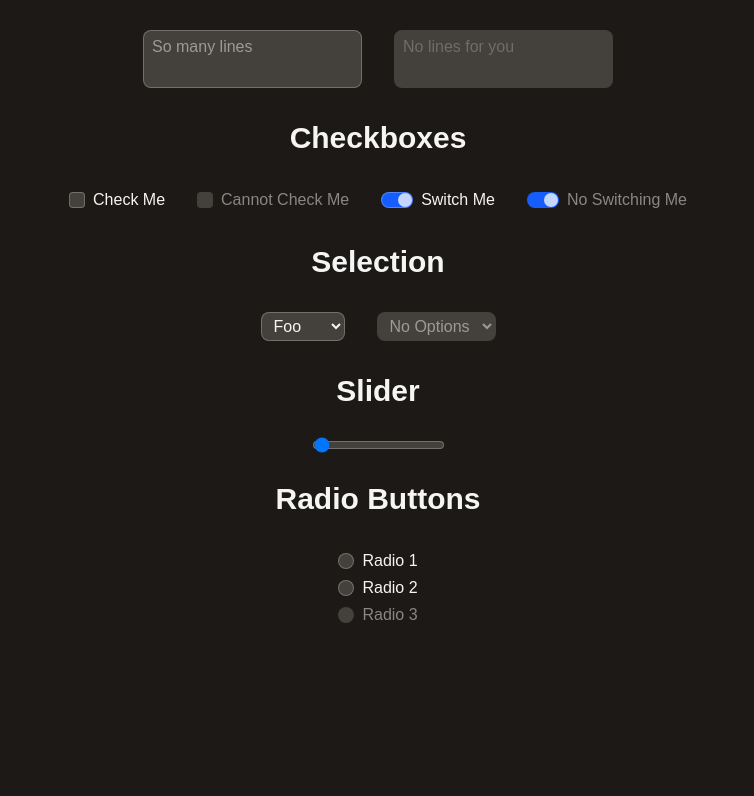
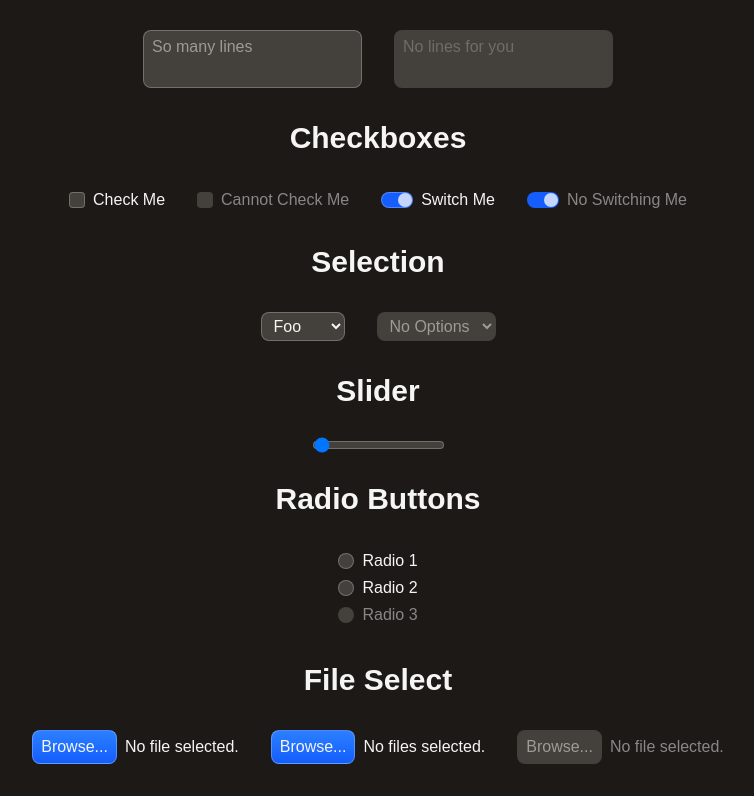
Before and after one commit to josssch/mock-ui, a SvelteKit app: page / in a window 1280 px wide. Shown: the part 270-1066 px from the top of the page, without its empty margins (262-1016 px from the left). Before the commit the page ends 932 px from the top, so only its background shows below. Built offline with nearby package versions, Linux system fonts and the light colour scheme; a web font is replaced by a local one.

Commit message:
feat: add `MockFileSelect`

```diff
--- /dev/null
+++ b/src/lib/MockFileSelect.svelte
@@ -0,0 +1,69 @@
+<script
+    lang="ts"
+    module
+>
+    import type { HTMLInputAttributes } from 'svelte/elements'
+    import type { ComponentLabelProp } from './types/component-prop-types.js'
+
+    import cn from './utils/class-merge.js'
+
+    export interface MockFileProps
+        extends HTMLInputAttributes,
+            ComponentLabelProp {
+        files?: FileList | null
+    }
+</script>
+
+<script lang="ts">
+    import MockButton from './MockButton.svelte'
+
+    let {
+        label,
+        children,
+        files = $bindable(),
+        multiple = false,
+        class: clazz = '',
+        disabled,
+        ...props
+    }: MockFileProps = $props()
+
+    let fileInputRef: HTMLInputElement | null = $state(null)
+</script>
+
+<label
+    aria-disabled={disabled}
+    class={cn(
+        'gap-md group/file flex flex-wrap items-center aria-disabled:cursor-not-allowed',
+        clazz,
+    )}
+>
+    <input
+        bind:this={fileInputRef}
+        type="file"
+        class="hidden"
+        bind:files
+        {multiple}
+        {disabled}
+        {...props}
+    />
+
+    <MockButton
+        onclick={() => fileInputRef?.click()}
+        label="Browse..."
+        {disabled}
+    />
+
+    <span
+        class="truncate group-aria-disabled/file:text-current/50 hover:text-clip"
+    >
+        {#if label}
+            {label}
+        {:else if !files || files.length === 0}
+            No file{multiple ? 's' : ''} selected.
+        {:else if files.length === 1}
+            {files[0].name}
+        {:else}
+            {files.length} files selected.
+        {/if}
+    </span>
+</label>
--- a/src/routes/+page.svelte
+++ b/src/routes/+page.svelte
@@ -2,6 +2,7 @@
     import HeroDollar from '$lib/icons/HeroDollar.svelte'
     import MockButton from '$lib/MockButton.svelte'
     import MockCheckbox from '$lib/MockCheckbox.svelte'
+    import MockFileSelect from '$lib/MockFileSelect.svelte'
     import MockInput from '$lib/MockInput.svelte'
     import MockInputMultiline from '$lib/MockInputMultiline.svelte'
     import MockInputSubmit from '$lib/MockInputSubmit.svelte'
@@ -143,4 +144,10 @@
             />
         </li>
     </ul>
+
+    {@render heading('File Select')}
+
+    <MockFileSelect />
+    <MockFileSelect multiple />
+    <MockFileSelect disabled />
 </div>
```
